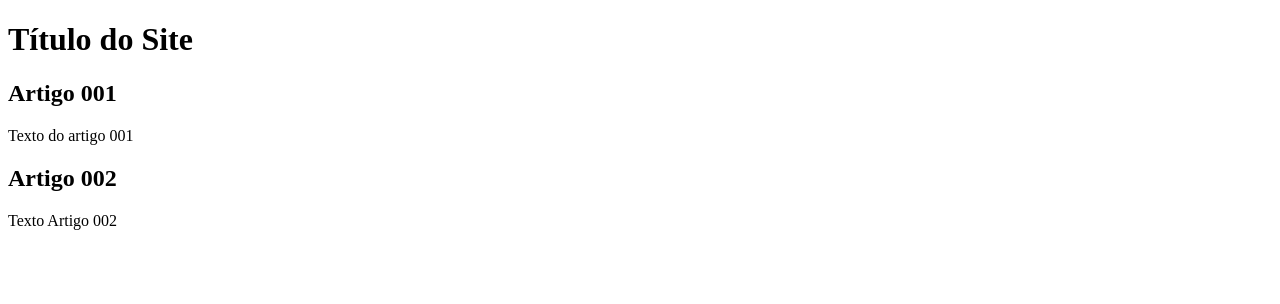
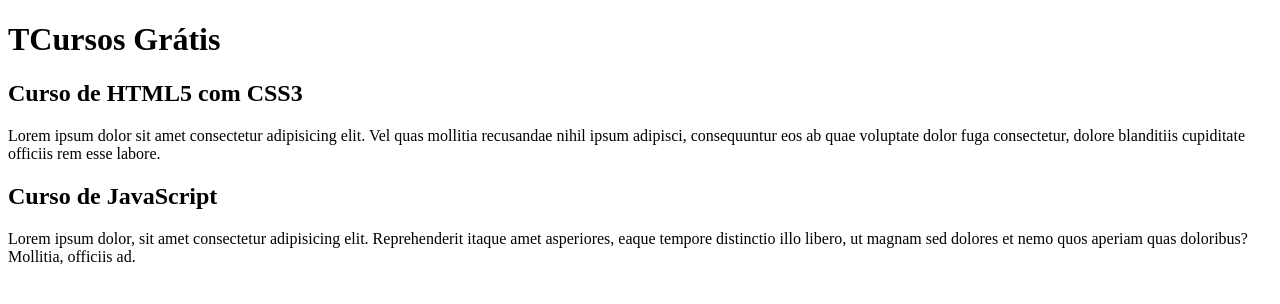
Before and after one commit to Gbmonte9/Projeto-site, a plain HTML site: page index.html in a window 1280 px wide. Drawn offline with Linux system fonts and the light colour scheme.

Commit message:
comecei a escrever o conteudo

```diff
--- a/index.html
+++ b/index.html
@@ -9,15 +9,15 @@
 <body>
     <main>
         <header>
-            <h1>Título do Site</h1>
+            <h1>TCursos Grátis</h1>
         </header>
         <article>
-            <h2>Artigo 001</h2>
-            <p>Texto do artigo 001</p>
+            <h2>Curso de HTML5 com CSS3</h2>
+            <p>Lorem ipsum dolor sit amet consectetur adipisicing elit. Vel quas mollitia recusandae nihil ipsum adipisci, consequuntur eos ab quae voluptate dolor fuga consectetur, dolore blanditiis cupiditate officiis rem esse labore.</p>
         </article>
         <article>
-            <h2>Artigo 002</h2>
-            <p>Texto Artigo 002</p>
+            <h2>Curso de JavaScript</h2>
+            <p>Lorem ipsum dolor, sit amet consectetur adipisicing elit. Reprehenderit itaque amet asperiores, eaque tempore distinctio illo libero, ut magnam sed dolores et nemo quos aperiam quas doloribus? Mollitia, officiis ad.</p>
         </article>
     </main>
 </body>
```
